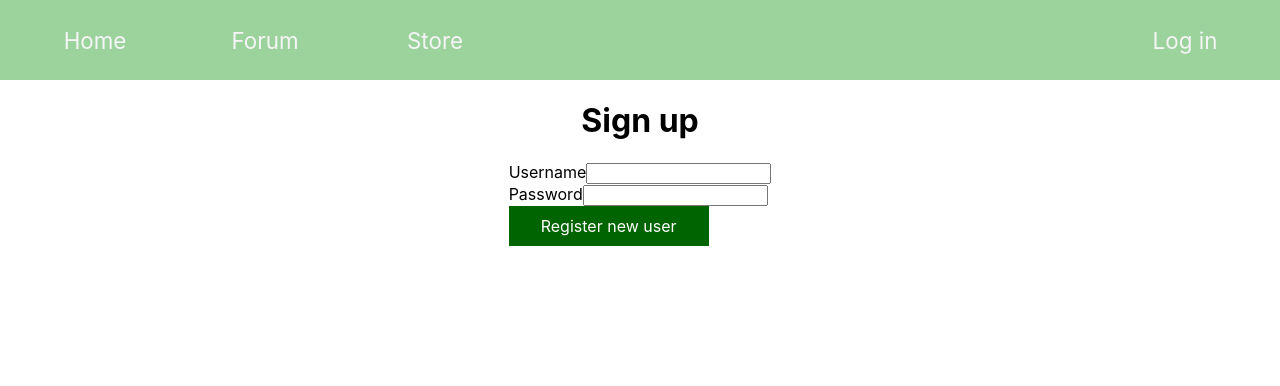
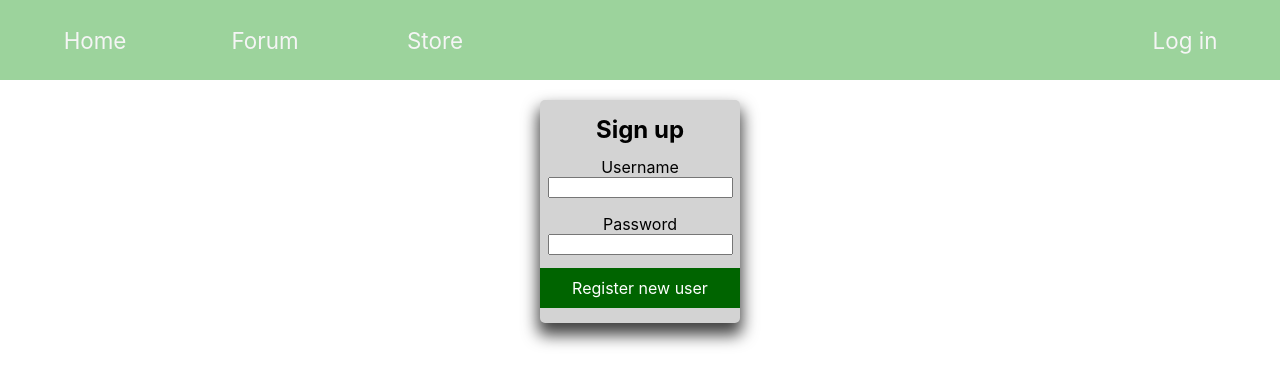
Before and after one commit to FINAL-PROJECT-RMT-FT-MARCH21/applant-frontend, a React (Create React App) app: page /signup in a window 1280 px wide. Shown: the top 386 px of the page. Built offline with nearby package versions, Linux system fonts and the light colour scheme; no server answers.

Commit message:
Fixed auth messages and data received

```diff
--- a/src/App.js
+++ b/src/App.js
@@ -58,7 +58,7 @@ class App extends React.Component {
     })
       .then((result) => {
         const stateCopy = { ...this.state }
-        stateCopy.user = result.data.user
+        stateCopy.user = result.data.data
         this.setState(stateCopy)
       })
       .catch((error) => {
@@ -228,7 +228,8 @@ class App extends React.Component {
               />
             )}
           />
-          <Route path="/signup" exact component={() => <Signup />} />
+          <Route path="/signup" exact component={() => (
+              <Signup addMsg={(msg) => this.addMsg(msg)}/>)}/>
           <Route
             path="/login"
             exact
--- a/src/App.scss
+++ b/src/App.scss
@@ -108,7 +108,7 @@ table{
 .form-container {
   @include flexCenter(column, center, center);
   background-color: lightgray;
-  width: 300px;
+  width: auto;
   margin: 20px 0;
   padding: 10px 0;
   border-radius: 5px;
--- a/src/components/Admin.js
+++ b/src/components/Admin.js
@@ -108,7 +108,7 @@ class Admin extends React.Component {
         withCredentials: true,
       })
       .then((result) => {
-          console.log('deleted!')
+          console.log('deleted!', result.data)
           const message = result.data.message
           this.props.addMsg(message)
         })
--- a/src/components/Login.js
+++ b/src/components/Login.js
@@ -20,7 +20,7 @@ class Login extends React.Component {
       withCredentials: true,
     })
       .then((result) => {
-        const user = result.data.result
+        const user = result.data.data
         const message = result.data.message
         this.props.setAppState(user, message)
       })
@@ -39,9 +39,8 @@ class Login extends React.Component {
 
   getLogin() {
     return (
-      <div>
-        <h1>Login</h1>
-
+      <div className="form-container">
+        <h2>Login</h2>
         <form className="form" onSubmit={(event) => this.handleSubmit(event)}>
           <div className="form-field">
             <label htmlFor="username">Username</label>
--- a/src/components/Signup.js
+++ b/src/components/Signup.js
@@ -8,8 +8,7 @@ class Signup extends React.Component {
       username: ``,
       password: ``,
     },
-    successSignUp: false,
-    errorMessage: false,
+    successSignup: false
   }
 
   handleSubmit(event) {
@@ -20,11 +19,8 @@ class Signup extends React.Component {
       data: this.state.user,
     })
       .then((result) => {
-        if (result.data.message === 'User created') {
-          this.setState({ ...this.state, successSignUp: true })
-        } else {
-          this.setState({ ...this.state, errorMessage: true })
-        }
+        if (result.data.successSignup) this.setState({...this.state, successSignup: true})
+        this.props.addMsg(result.data.message)
       })
       .catch((err) => {
         console.log(err)
@@ -39,14 +35,10 @@ class Signup extends React.Component {
     })
   }
 
-  getSignUp() {}
-
-  render() {
-    return this.state.successSignUp ? (
-      <Redirect to="/login" />
-    ) : (
-      <div className="Signup">
-        <h1>Sign up</h1>
+  showSignup() {
+    return (
+      <div className="form-container">
+        <h2>Sign up</h2>
         <form className="form" onSubmit={(event) => this.handleSubmit(event)}>
           <div className="form-field">
             <label htmlFor="username">Username</label>
@@ -64,11 +56,17 @@ class Signup extends React.Component {
               onChange={(event) => this.handleChange(event)}
             />
           </div>
-
           <button>Register new user</button>
         </form>
-        {this.state.errorMessage ? <p>Este usuario ya existe</p> : null}
       </div>
+    )
+  }
+
+  render() {
+    return (
+      this.state.successSignup ?
+      <Redirect to="/login" /> :
+      <div className="Signup">{this.showSignup()}</div>
     )
   }
 }
```
